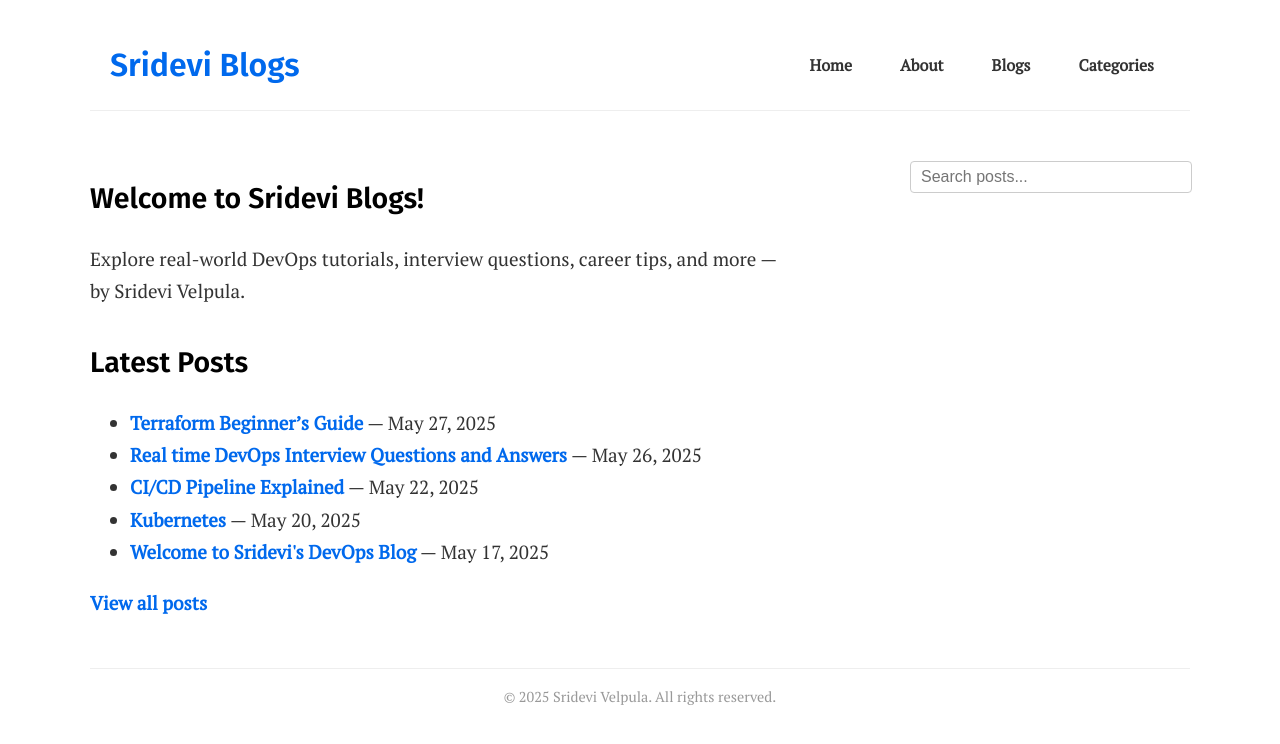
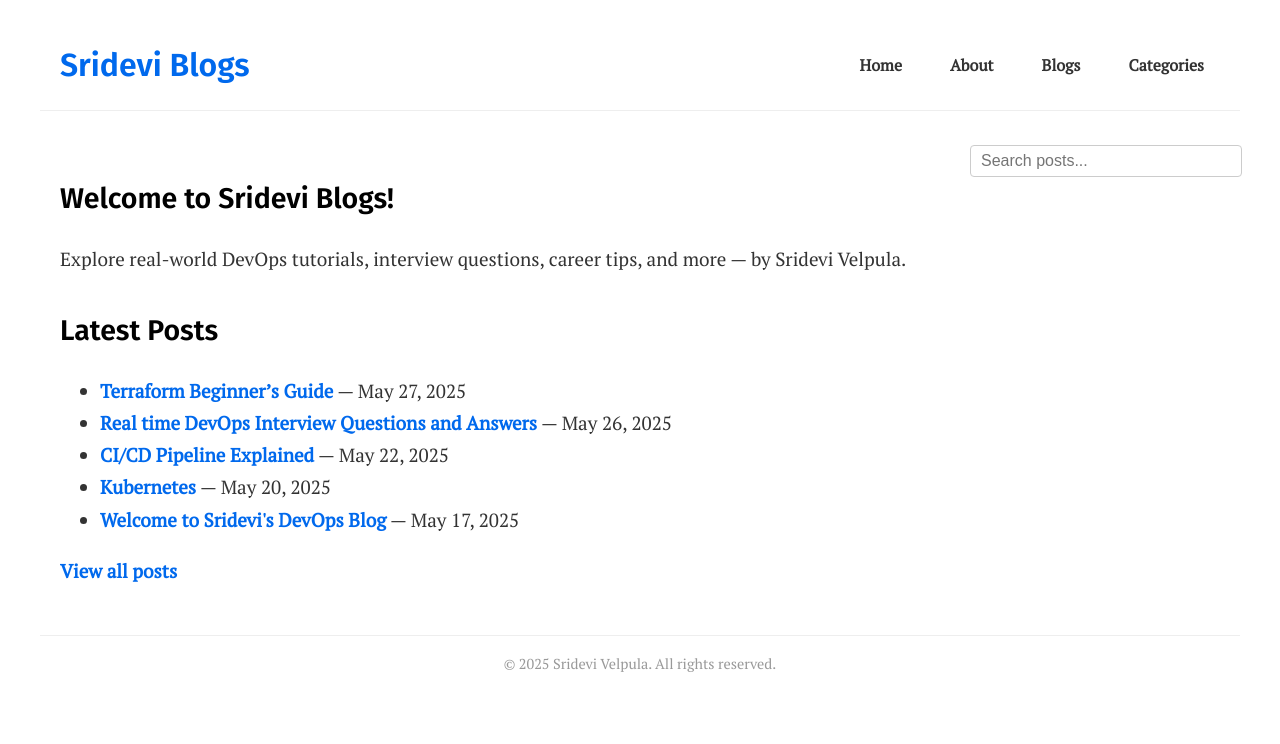
Before and after one commit to srideviblogs/srideviblogs.github.io, a Jekyll site: the page built from index.md, in a window 1280 px wide. Shown: the top 744 px of the page. Built offline with Jekyll 4.4.1, drawn with Linux system fonts in a browser that asks for light colours.

Commit message:
Update custom.css

```diff
--- a/assets/css/custom.css
+++ b/assets/css/custom.css
@@ -10,7 +10,7 @@ body {
   color: #333;
   background-color: #fff;
   margin: 0 auto;
-  max-width: 1100px;
+  max-width: 1200px; /* wider content area */
   padding: 20px;
   -webkit-font-smoothing: antialiased;
   -moz-osx-font-smoothing: grayscale;
@@ -44,6 +44,7 @@ header.site-header {
   background: #fff;
 }
 
+/* Header container layout */
 .site-header .container {
   display: flex;
   justify-content: space-between;
@@ -52,6 +53,7 @@ header.site-header {
   padding: 10px 20px;
 }
 
+/* Site title */
 .site-title {
   font-family: 'Fira Sans', sans-serif;
   font-weight: 700;
@@ -87,36 +89,40 @@ header.site-header {
   position: absolute;
   top: 20px;
   right: 20px;
-  z-index: 1001;
+  z-index: 1001; /* Stay above other elements */
   background: none;
   border: none;
 }
 
-/* Layout container for main content and sidebar */
+/* Layout container for main content + sidebar */
 .layout-container {
   display: flex;
-  justify-content: space-between;
-  gap: 2rem;
+  gap: 20px;
+  margin: 0 auto;
+  padding: 0 20px;
 }
 
+/* Main content styling */
 .main-content {
-  flex: 1 1 auto;
-  max-width: 700px;
+  flex: 1;
+  max-width: 900px; /* comfortable reading width */
+  padding-right: 40px;
 }
 
+/* Right sidebar styling */
 .sidebar-right {
-  flex: 0 0 280px;
+  width: 250px;
+  flex-shrink: 0;
 }
 
+/* Search container */
 .search-box {
-  margin-top: 1rem;
+  position: relative;
 }
 
-/* Search input styles */
 .search-input {
   padding: 6px 10px;
   width: 100%;
-  max-width: 260px;
   border-radius: 4px;
   border: 1px solid #ccc;
   font-size: 1rem;
@@ -183,53 +189,56 @@ header.site-header {
   text-align: center;
 }
 
-/* ===== Responsive for Mobile Only ===== */
+/* ===== Responsive Styles ===== */
 @media (max-width: 768px) {
-  .site-header .container {
-    flex-direction: column;
-    align-items: flex-start;
+  body {
+    max-width: 100%; /* full width on mobile */
+    padding: 10px;
   }
 
+  /* Layout stack: search above content */
+  .layout-container {
+    flex-direction: column;
+    padding: 0;
+  }
+
+  .main-content {
+    max-width: 100%;
+    padding-right: 0;
+  }
+
+  .sidebar-right {
+    width: 100%;
+    flex-shrink: 0;
+    margin-bottom: 20px;
+    order: -1; /* place above main content */
+  }
+
+  /* Show menu toggle button */
   .menu-toggle {
     display: block;
   }
 
+  /* Slide-in right menu (nav) */
   .site-nav {
     display: none;
     flex-direction: column;
-    width: 100%;
+    width: 250px; /* fixed sidebar width */
     background: #fff;
     padding: 1rem 0;
     margin-top: 1rem;
     box-shadow: 0 4px 8px rgba(0,0,0,0.05);
+    position: fixed;
+    top: 60px; /* below header */
+    right: 0;
+    height: calc(100% - 60px);
+    overflow-y: auto;
+    z-index: 1000;
+    border-left: 1px solid #eee;
   }
 
+  /* Show nav when active */
   .site-nav.active {
     display: flex;
   }
-
-  .layout-container {
-    flex-direction: column;
-    gap: 1.5rem;
-  }
-
-  .sidebar-right {
-    order: -1;
-    width: 100%;
-  }
-
-  .search-box {
-    width: 100%;
-    text-align: center;
-  }
-
-  .search-input {
-    width: 90%;
-    max-width: 300px;
-  }
-
-  .main-content {
-    width: 100%;
-    max-width: 100%;
-  }
 }
```
